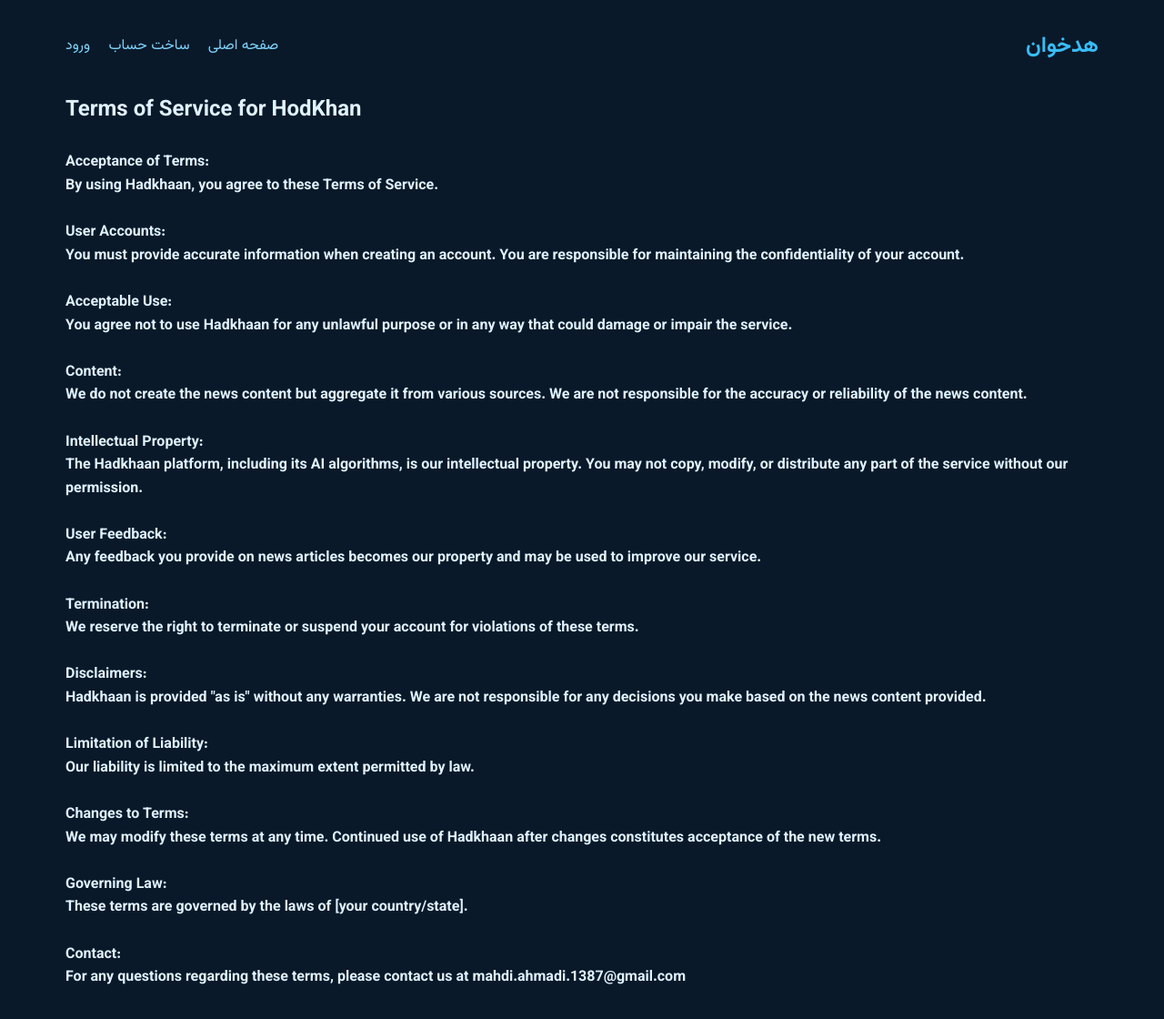
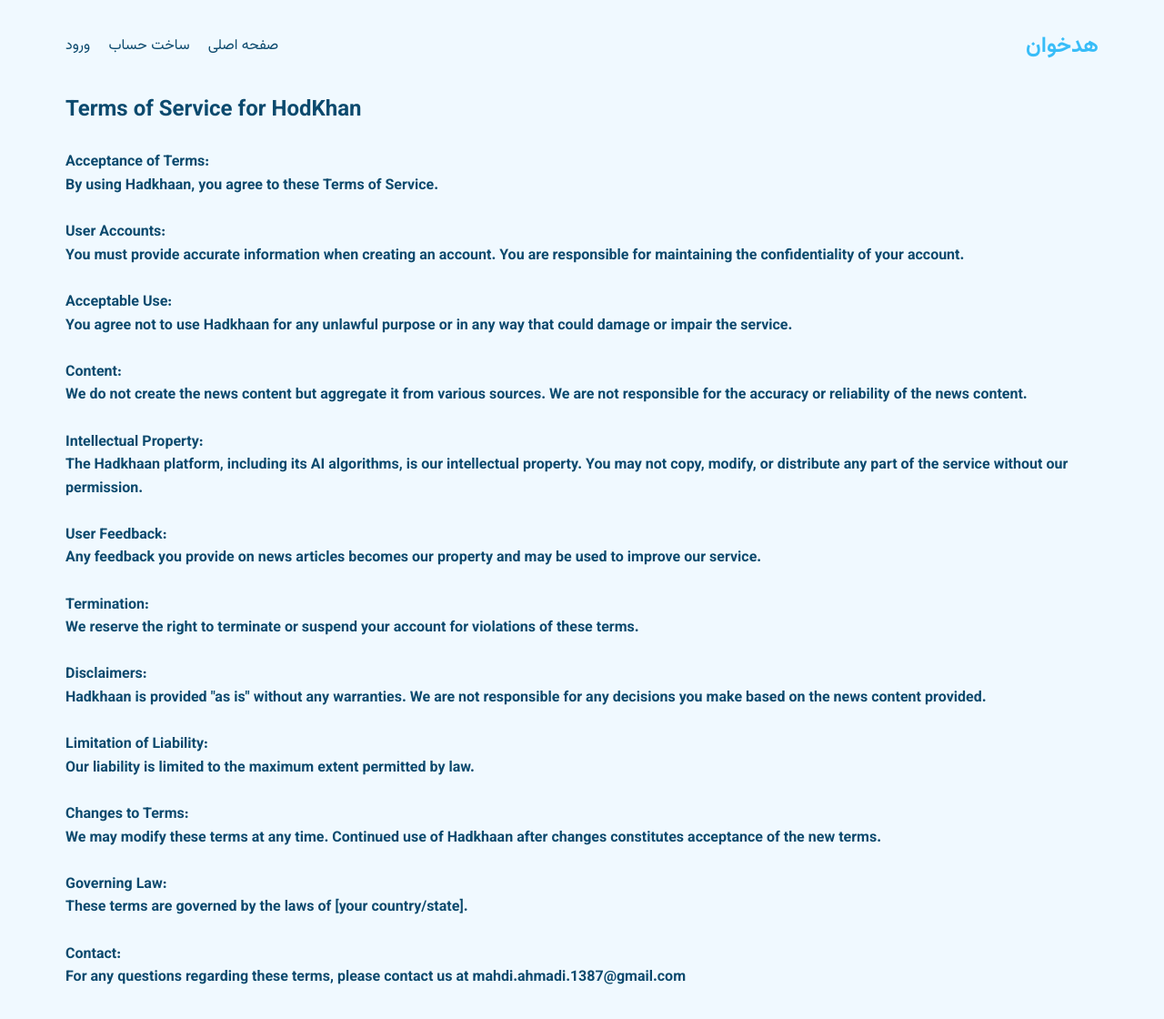
Before and after one commit to mahdiahmadi87/hodhod, a Django app: page /accounts/terms/ in a window 1280 px wide. Shown: the whole page at 91% size. Run offline with Django 5.2, Linux system fonts and the light colour scheme; some libraries are stand-ins or nearby versions.

Commit message:
change to light them

```diff
--- a/hodhoddjango/newsapp/static/css/style.css
+++ b/hodhoddjango/newsapp/static/css/style.css
@@ -1,18 +1,18 @@
 :root {
-    --background: #0a1929;
-    --foreground: #e0f2fe;
+  --background: #f0f9ff;
+  --foreground: #0c4a6e;
   --primary: #0ea5e9;
   --primary-foreground: #f0f9ff;
-    --secondary: #075985;
-    --secondary-foreground: #bae6fd;
+  --secondary: #bae6fd;
+  --secondary-foreground: #075985;
   --accent: #38bdf8;
-    --accent-foreground: #f0f9ff;
-    --muted: #164e63;
-    --muted-foreground: #7dd3fc;
-    --card: #0c4a6e;
-    --card-foreground: #e0f7ff;
-    --border: #0284c7;
-    --input: #0284c7;
+  --accent-foreground: #075985;
+  --muted: #e0f7ff;
+  --muted-foreground: #0c4a6e;
+  --card: #e0f7ff;
+  --card-foreground: #0c4a6e;
+  --border: #7dd3fc;
+  --input: #7dd3fc;
   --ring: #0ea5e9;
 }
 
```
Lines whose indentation alone changed are shown as unchanged.
